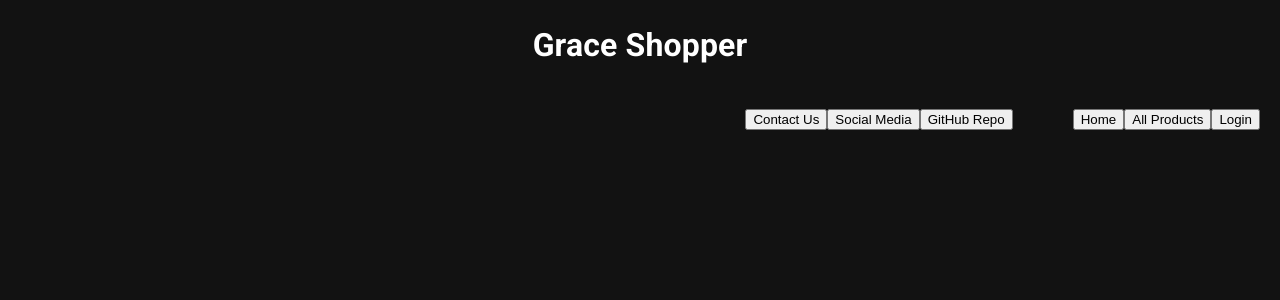
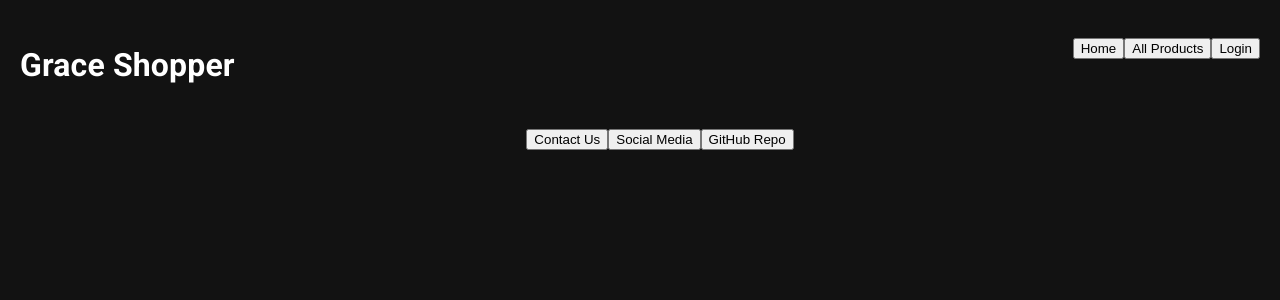
Before and after one commit to Fullslackers-Team/grace-shopper, a React (Vite) app in the folder client/: page / in a window 1280 px wide. Shown: the top 300 px of the page. Built offline with nearby package versions, Linux system fonts and the light colour scheme; no server answers.

Commit message:
footer and navbar css

```diff
--- a/client/src/components/Footer/Footer.jsx
+++ b/client/src/components/Footer/Footer.jsx
@@ -4,7 +4,7 @@ import "./index.css";
 export default function Footer() {
 	return (
 		<div className="footer">
-			<ul className="navlinks">
+			<ul className="footlinks">
 				<Link to="/">
 					<button className="link">Contact Us</button>
 				</Link>
--- a/client/src/components/Footer/index.css
+++ b/client/src/components/Footer/index.css
@@ -1,6 +1,12 @@
-.navlinks {
+.footlinks {
 	display: flex;
 	flex-direction: row;
 	list-style: none;
 	align-items: center;
+	justify-content: center;
 }
+
+.footer {
+	display: flex;
+	justify-content: center;
+}
--- a/client/src/components/Navbar/Navbar.jsx
+++ b/client/src/components/Navbar/Navbar.jsx
@@ -13,7 +13,10 @@ export default function Navbar() {
 	}
 	return (
 		<div className="navbar">
-			<h1>Grace Shopper</h1>
+			<div className="header">
+				<h1>Grace Shopper</h1>
+			</div>
+
 			<ul className="navlinks">
 				<li>
 					<Link to="/">
--- a/client/src/components/Navbar/index.css
+++ b/client/src/components/Navbar/index.css
@@ -2,6 +2,18 @@
 	display: flex;
 	flex-direction: row;
 	list-style: none;
-	float: right;
+	position: sticky;
+	width: 100%;
+	justify-content: flex-end;
+}
+.navbar {
+	display: flex;
+	justify-content: space-between;
+	margin-top: 20px;
 	margin-right: 20px;
 }
+
+.header {
+	min-width: fit-content;
+	margin-left: 20px;
+}
```
